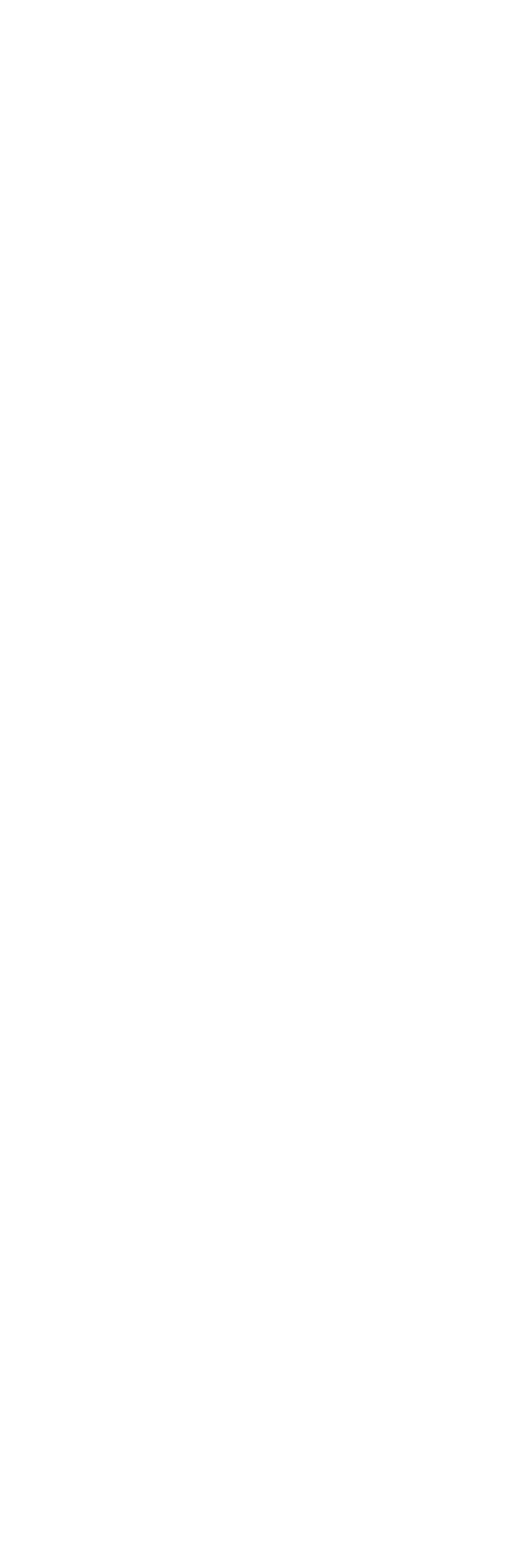
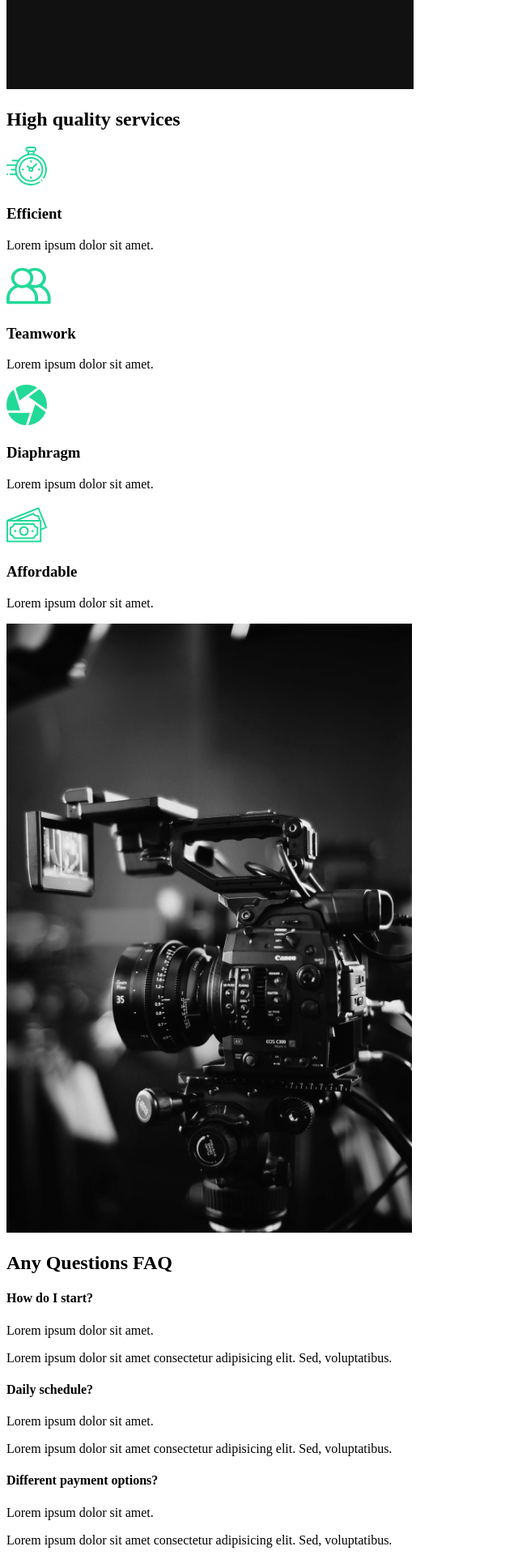
Before and after one commit to joe-ashwell/capture, a React (Create React App) app: page / in a window 1280 px wide. Shown: the part 860-2780 px from the top of the page at 81% size, without its empty margins (0-640 px from the left). Before the commit the page ends 800 px from the top, so only its background shows below. Built offline with nearby package versions, Linux system fonts and the light colour scheme.

Commit message:
Complete about page

```diff
--- a/package.json
+++ b/package.json
@@ -6,9 +6,14 @@
     "@testing-library/jest-dom": "^5.11.4",
     "@testing-library/react": "^11.1.0",
     "@testing-library/user-event": "^12.1.10",
+    "framer-motion": "^3.3.0",
+    "prettier": "^2.2.1",
     "react": "^17.0.1",
     "react-dom": "^17.0.1",
+    "react-intersection-observer": "^8.31.0",
+    "react-router-dom": "^5.2.0",
     "react-scripts": "4.0.2",
+    "styled-components": "^5.2.1",
     "web-vitals": "^1.0.1"
   },
   "scripts": {
--- a/public/index.html
+++ b/public/index.html
@@ -24,7 +24,7 @@
       work correctly both with client-side routing and a non-root public URL.
       Learn how to configure a non-root public URL by running `npm run build`.
     -->
-    <title>React App</title>
+    <title>Capture</title>
   </head>
   <body>
     <noscript>You need to enable JavaScript to run this app.</noscript>
--- a/src/App.js
+++ b/src/App.js
@@ -1,9 +1,10 @@
 import React from "react";
+import AboutUs from "./pages/AboutUs";
 
 function App() {
   return (
     <div className="App">
-      <h1>Films</h1>
+      <AboutUs />
     </div>
   );
 }
--- /dev/null
+++ b/src/components/AboutSection.js
@@ -0,0 +1,39 @@
+import React from "react";
+import Styled from "styled-components";
+import home1 from "../img/home1.png";
+
+const AboutSection = () => {
+  return (
+    <div>
+      <DescriptionDiv>
+        <TitleDiv>
+          <HideDiv>
+            <h2>We work to make</h2>
+          </HideDiv>
+          <HideDiv>
+            <h2>
+              your <span>dreams</span>
+            </h2>
+          </HideDiv>
+          <HideDiv>
+            <h2>come true.</h2>
+          </HideDiv>
+        </TitleDiv>
+        <p>
+          Contact us for any photography or videography ideas that you have.
+        </p>
+        <button>Contact us</button>
+      </DescriptionDiv>
+      <ImageDiv>
+        <img src={home1} alt="man with camera" />
+      </ImageDiv>
+    </div>
+  );
+};
+
+const DescriptionDiv = Styled.div``;
+const TitleDiv = Styled.div``;
+const HideDiv = Styled.div``;
+const ImageDiv = Styled.div``;
+
+export default AboutSection;
--- /dev/null
+++ b/src/components/FAQSection.js
@@ -0,0 +1,62 @@
+import React from "react";
+import Styled from "styled-components";
+
+const FAQSection = () => {
+  return (
+    <FAQDiv>
+      <h2>
+        Any Questions <span>FAQ</span>
+      </h2>
+
+      <QuestionDiv>
+        <h4>How do I start?</h4>
+        <AnswerDiv>
+          <p>Lorem ipsum dolor sit amet.</p>
+          <p>
+            Lorem ipsum dolor sit amet consectetur adipisicing elit. Sed,
+            voluptatibus.
+          </p>
+        </AnswerDiv>
+      </QuestionDiv>
+
+      <QuestionDiv>
+        <h4>Daily schedule?</h4>
+        <AnswerDiv>
+          <p>Lorem ipsum dolor sit amet.</p>
+          <p>
+            Lorem ipsum dolor sit amet consectetur adipisicing elit. Sed,
+            voluptatibus.
+          </p>
+        </AnswerDiv>
+      </QuestionDiv>
+
+      <QuestionDiv>
+        <h4>Different payment options?</h4>
+        <AnswerDiv>
+          <p>Lorem ipsum dolor sit amet.</p>
+          <p>
+            Lorem ipsum dolor sit amet consectetur adipisicing elit. Sed,
+            voluptatibus.
+          </p>
+        </AnswerDiv>
+      </QuestionDiv>
+
+      <QuestionDiv>
+        <h4>What products do you offer?</h4>
+        <AnswerDiv>
+          <p>Lorem ipsum dolor sit amet.</p>
+          <p>
+            Lorem ipsum dolor sit amet consectetur adipisicing elit. Sed,
+            voluptatibus.
+          </p>
+        </AnswerDiv>
+      </QuestionDiv>
+    </FAQDiv>
+  );
+};
+
+const FAQDiv = Styled.div``;
+const QuestionDiv = Styled.div``;
+const AnswerDiv = Styled.div``;
+
+export default FAQSection;
--- /dev/null
+++ b/src/components/ServicesSection.js
@@ -0,0 +1,61 @@
+import React from "react";
+import Styled from "styled-components";
+import clock from "../img/clock.svg";
+import diaphragm from "../img/diaphragm.svg";
+import money from "../img/money.svg";
+import teamwork from "../img/teamwork.svg";
+import home2 from "../img/home2.png";
+
+const ServicesSection = () => {
+  return (
+    <ServicesDiv>
+      <DescriptionDiv>
+        <h2>
+          High <span>quality</span> services
+        </h2>
+        <CardsDiv>
+          <CardDiv>
+            <IconDiv>
+              <img src={clock} alt="" />
+              <h3>Efficient</h3>
+            </IconDiv>
+            <p>Lorem ipsum dolor sit amet.</p>
+          </CardDiv>
+          <CardDiv>
+            <IconDiv>
+              <img src={teamwork} alt="" />
+              <h3>Teamwork</h3>
+            </IconDiv>
+            <p>Lorem ipsum dolor sit amet.</p>
+          </CardDiv>
+          <CardDiv>
+            <IconDiv>
+              <img src={diaphragm} alt="" />
+              <h3>Diaphragm</h3>
+            </IconDiv>
+            <p>Lorem ipsum dolor sit amet.</p>
+          </CardDiv>
+          <CardDiv>
+            <IconDiv>
+              <img src={money} alt="" />
+              <h3>Affordable</h3>
+            </IconDiv>
+            <p>Lorem ipsum dolor sit amet.</p>
+          </CardDiv>
+        </CardsDiv>
+      </DescriptionDiv>
+      <ImageDiv>
+        <img src={home2} alt="" />
+      </ImageDiv>
+    </ServicesDiv>
+  );
+};
+
+const ServicesDiv = Styled.div``;
+const DescriptionDiv = Styled.div``;
+const CardsDiv = Styled.div``;
+const CardDiv = Styled.div``;
+const IconDiv = Styled.div``;
+const ImageDiv = Styled.div``;
+
+export default ServicesSection;
--- /dev/null
+++ b/src/pages/AboutUs.js
@@ -0,0 +1,17 @@
+import React from "react";
+
+import AboutSection from "../components/AboutSection";
+import ServicesSection from "../components/ServicesSection";
+import FAQSection from "../components/FAQSection";
+
+const AboutUs = () => {
+  return (
+    <>
+      <AboutSection />
+      <ServicesSection />
+      <FAQSection />
+    </>
+  );
+};
+
+export default AboutUs;
```
Also changed, not shown: 1 other file (tests, documents, lock files or other folders).
